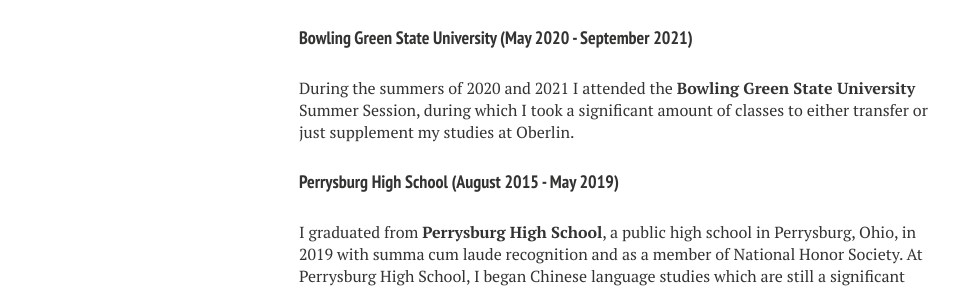
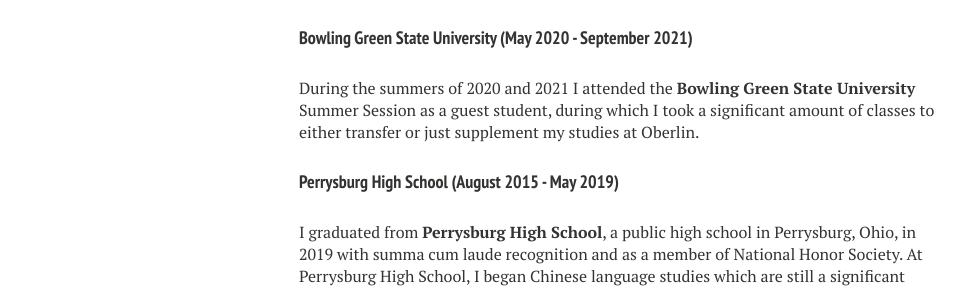
Before and after one commit to nathanenglehart/nathanenglehart.github.io, a Jekyll site: the page built from cv.md, in a window 1280 px wide. Shown: the part 333-623 px from the top of the page, without its empty margins (21-990 px from the left). Built offline with Jekyll 4.4.1, drawn with Linux system fonts in a browser that asks for light colours; nearby versions of some CDN libraries.

Commit message:
Update cv.html

```diff
--- a/_layouts/cv.html
+++ b/_layouts/cv.html
@@ -52,7 +52,7 @@
       I anticipate receiving a <strong>B.A.</strong> degree with a major in <strong>Mathematics</strong>, <strong>East Asian Studies</strong>, and <strong>History</strong> as well as a minor in <strong>Computer Science</strong> from <strong>Oberlin College</strong> in May 2023. I hope that my studies at Oberlin will prepare me for a future in academia.</p>
 
       <h4>Bowling Green State University (May 2020 - September 2021)</h4>
-      <p class="paragraph">During the summers of 2020 and 2021 I attended the <strong>Bowling Green State University</strong> Summer Session, during which I took a significant amount of classes to either transfer or just supplement my studies at Oberlin.
+      <p class="paragraph">During the summers of 2020 and 2021 I attended the <strong>Bowling Green State University</strong> Summer Session as a guest student, during which I took a significant amount of classes to either transfer or just supplement my studies at Oberlin.
 
       <h4>Perrysburg High School (August 2015 - May 2019)</h4>
       <p class="paragraph">I graduated from <strong>Perrysburg High School</strong>, a public high school in Perrysburg, Ohio, in 2019 with summa cum laude recognition and as a member of National Honor Society. At Perrysburg High School, I began Chinese language studies which are still a significant interest of mine.</p>
```
